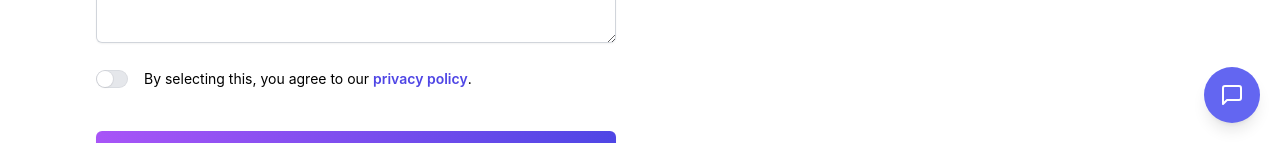
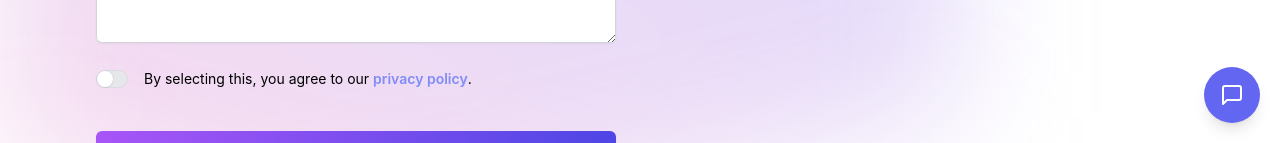
Before and after one commit to Jc-cell-cpu/Testv, a Next.js app: page /contactUs in a window 1280 px wide. Shown: the part 657-800 px from the top of the page. Built offline with nearby package versions, Linux system fonts and the light colour scheme.

Commit message:
added background design

```diff
--- a/components/component/contact-us.jsx
+++ b/components/component/contact-us.jsx
@@ -102,6 +102,20 @@ export function Contact() {
   return (
     (<div
       className="grid items-start gap-12 md:grid-cols-2 md:items-center w-full max-w-6xl px-4 mx-auto py-12">
+      <div
+        className="absolute inset-x-0 top-[calc(100%-13rem)] -z-10 transform-gpu overflow-hidden blur-3xl sm:top-[calc(100%-30rem)]"
+        aria-hidden="true"
+      >
+        <div
+          className="relative left-[calc(50%+3rem)] aspect-[1155/678] w-[36.125rem] -translate-x-1/2 bg-gradient-to-tr from-[#ff80b5] to-[#9089fc] opacity-30 sm:left-[calc(10%+16rem)] sm:w-[72.1875rem]"
+          style={{
+            clipPath:
+              'polygon(0% 100%, 0% 0%, 100% 0%, 100% 55%, 50% 75%, 0% 55%)', // Adjusted clipPath for wave effect
+          }}
+        />
+      </div>
+
+
       <div className="mx-auto ml-4 space-y-4">
         <div className="space-y-2">
           <h2 className="text-3xl font-bold">Contact us</h2>
@@ -251,7 +265,7 @@ export function Contact() {
             </div>
             <Switch.Label className="text-sm leading-6">
               By selecting this, you agree to our{' '}
-              <a href="#" className="font-semibold text-indigo-600">
+              <a href="#" className="font-semibold text-indigo-400">
                 privacy&nbsp;policy
               </a>
               .
--- a/components/hero.js
+++ b/components/hero.js
@@ -60,10 +60,25 @@ const Hero = () => {
       <Container className="flex flex-wrap ">
         <div className="flex items-center w-full lg:w-1/2">
           <div className="max-w-2xl mb-8">
+
+            {/* background_effect */}
+
+          {/* <div
+        className="absolute inset-x-0 top-[calc(100%-13rem)] -z-10 transform-gpu overflow-hidden blur-3xl sm:top-[calc(100%-30rem)]"
+        aria-hidden="true"
+      >
+        <div
+          className="relative top-10 left-[calc(50%+3rem)] aspect-[1155/678] w-[36.125rem] -translate-x-1/2 bg-gradient-to-tr from-[#ff80b5] to-[#544dbb] opacity-30 sm:left-[calc(25%+16rem)] sm:w-[72.1875rem]"
+          style={{
+            clipPath:
+              'polygon(0% 100%, 0% 0%, 100% 0%, 100% 55%, 50% 75%, 0% 55%)', // Adjusted clipPath for wave effect
+          }}
+        />
+      </div> */}
             <h1 className="text-4xl font-bold leading-snug tracking-tight text-gray-800 lg:text-4xl lg:leading-tight xl:text-6xl xl:leading-tight dark:text-white">
             Save Taxes;
             <br/>
-            <span className="bg-gradient-to-r from-purple-600 via-green-500 to-indigo-400 inline-block text-transparent bg-clip-text">
+            <span className="text-6xl font-bold bg-gradient-to-r from-purple-600 via-green-400 to-indigo-500 inline-block text-transparent bg-clip-text">
             <Typewriter
       options={{
         strings : [
```
